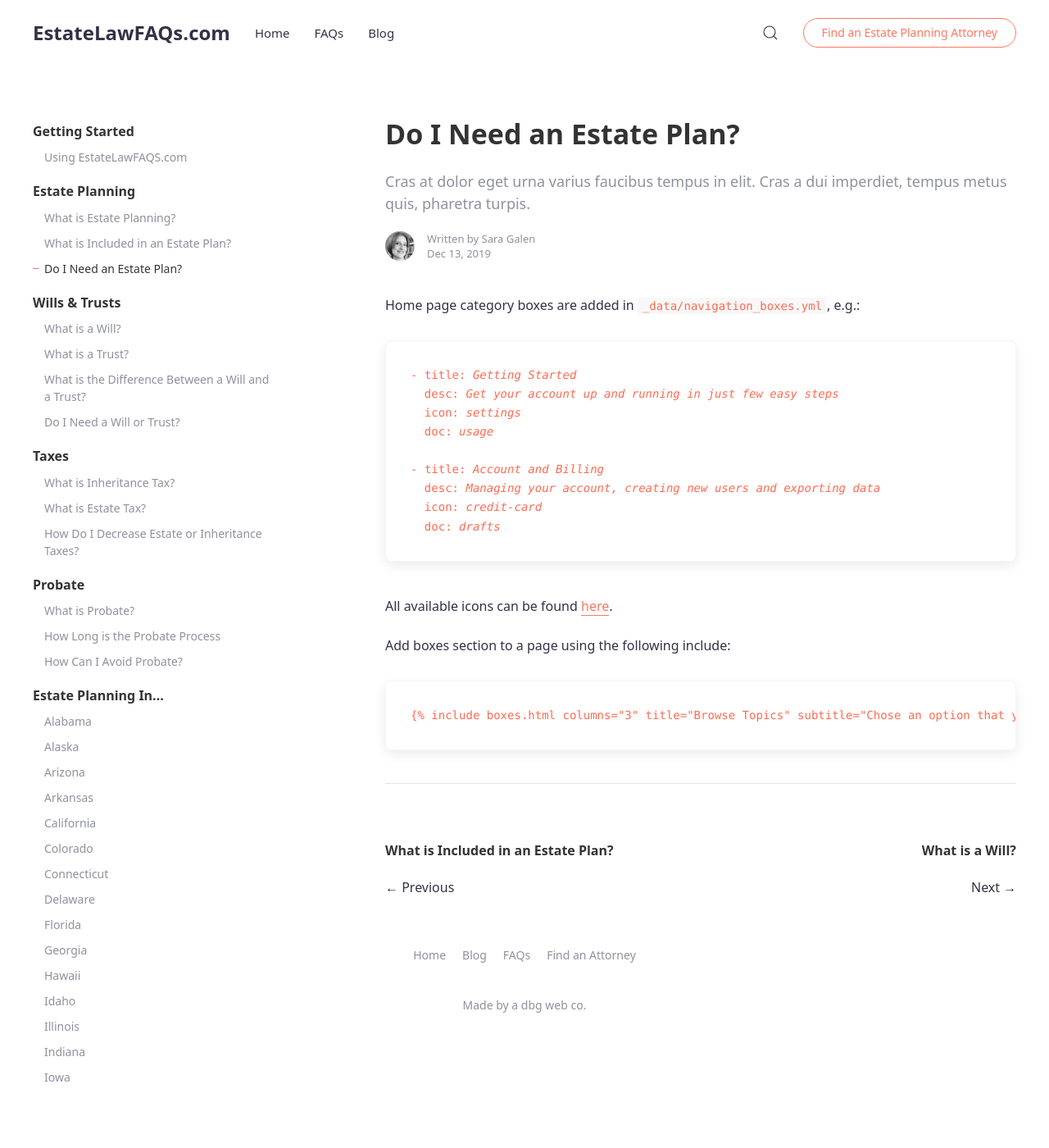
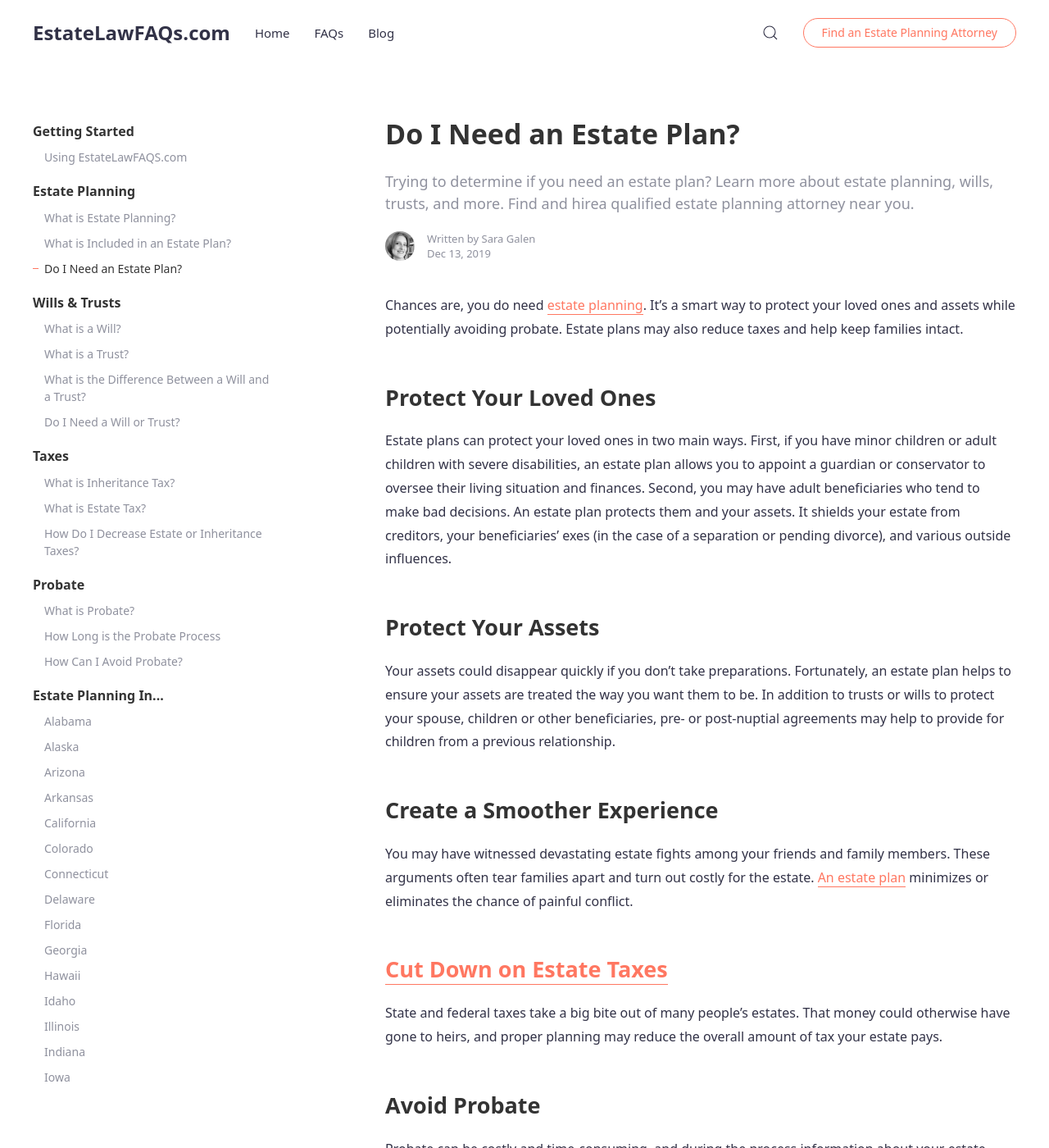
Before and after one commit to zac-heisey/docs-jekyll-theme, a Jekyll site: the page built from _docs/do-i-need-an-estate-plan.md, in a window 1280 px wide and 1400 px high. Shown: the whole window at 82% size. Built offline with Jekyll 4.4.1, drawn with Linux system fonts in a browser that asks for light colours; some of the changed text lies outside the part shown.

Commit message:
Update from Forestry.io Zac Heisey updated _docs/do-i-need-an-estate-plan.md

````diff
--- a/_docs/do-i-need-an-estate-plan.md
+++ b/_docs/do-i-need-an-estate-plan.md
@@ -1,28 +1,32 @@
 ---
 title: Do I Need an Estate Plan?
-subtitle: Cras at dolor eget urna varius faucibus tempus in elit. Cras a dui imperdiet, tempus metus quis, pharetra turpis.
-tags: [Estate Planning]
+subtitle: Trying to determine if you need an estate plan? Learn more about estate
+  planning, wills, trusts, and more. Find and hirea qualified estate planning attorney
+  near you.
+tags:
+- Estate Planning
 author: sara
+
 ---
+Chances are, you do need [estate planning](/docs/what-is-estate-planning/). It's a smart way to protect your loved ones and assets while potentially avoiding probate. Estate plans may also reduce taxes and help keep families intact.
 
-Home page category boxes are added in `_data/navigation_boxes.yml`, e.g.:
-```yml
-- title: Getting Started
-  desc: Get your account up and running in just few easy steps
-  icon: settings
-  doc: usage
+## Protect Your Loved Ones
 
-- title: Account and Billing
-  desc: Managing your account, creating new users and exporting data
-  icon: credit-card
-  doc: drafts
-```
+Estate plans can protect your loved ones in two main ways. First, if you have minor children or adult children with severe disabilities, an estate plan allows you to appoint a guardian or conservator to oversee their living situation and finances. Second, you may have adult beneficiaries who tend to make bad decisions. An estate plan protects them and your assets. It shields your estate from creditors, your beneficiaries' exes (in the case of a separation or pending divorce), and various outside influences.
 
-All available icons can be found [here](https://getuikit.com/docs/icon#library).
+## Protect Your Assets
 
-Add boxes section to a page using the following include:
-{% raw %}
-```yaml
-{% include boxes.html columns="3" title="Browse Topics" subtitle="Chose an option that you need help with or search above" %}
-```
-{% endraw %}
+Your assets could disappear quickly if you don't take preparations. Fortunately, an estate plan helps to ensure your assets are treated the way you want them to be. In addition to trusts or wills to protect your spouse, children or other beneficiaries, pre- or post-nuptial agreements may help to provide for children from a previous relationship.
+
+## Create a Smoother Experience
+
+You may have witnessed devastating estate fights among your friends and family members. These arguments often tear families apart and turn out costly for the estate. [An estate plan](/docs/what-is-included-in-an-estate-plan/) minimizes or eliminates the chance of painful conflict.
+
+## [Cut Down on Estate Taxes](/docs/how-do-i-decrease-estate-inheritance-taxes/)
+
+State and federal taxes take a big bite out of many people's estates. That money could otherwise have gone to heirs, and proper planning may reduce the overall amount of tax your estate pays.
+
+## Avoid Probate
+
+Probate can be costly and time-consuming, and during the process information about your estate becomes public record. In addition, the law does not allow your personal representatives much discretion as to what they are allowed to do for the estate. Proper estate planning may mean avoiding probate altogether.
+An [estate planning attorney](/estate-planning-attorneys/) is a good resource for your estate planning needs.
````
